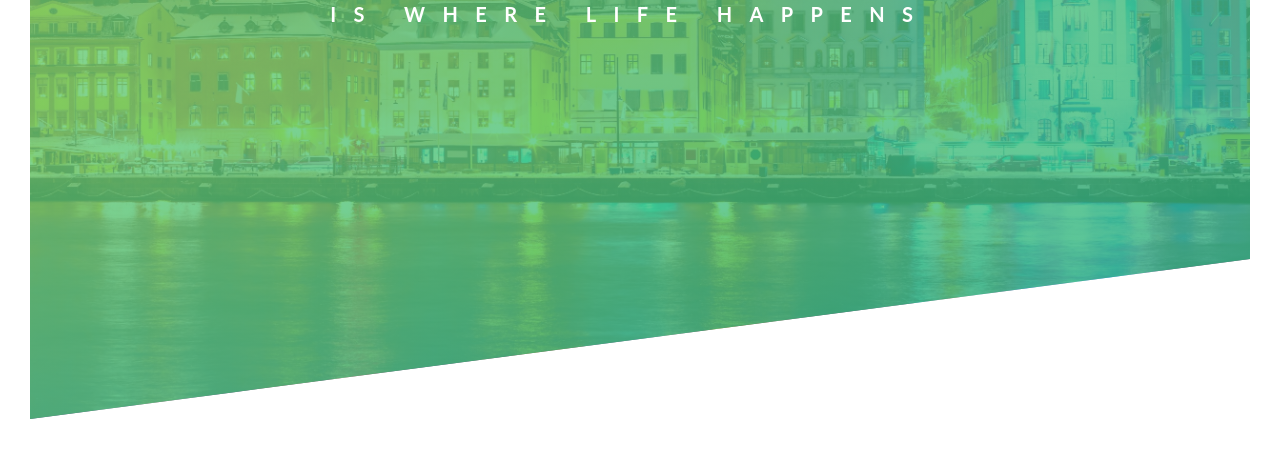
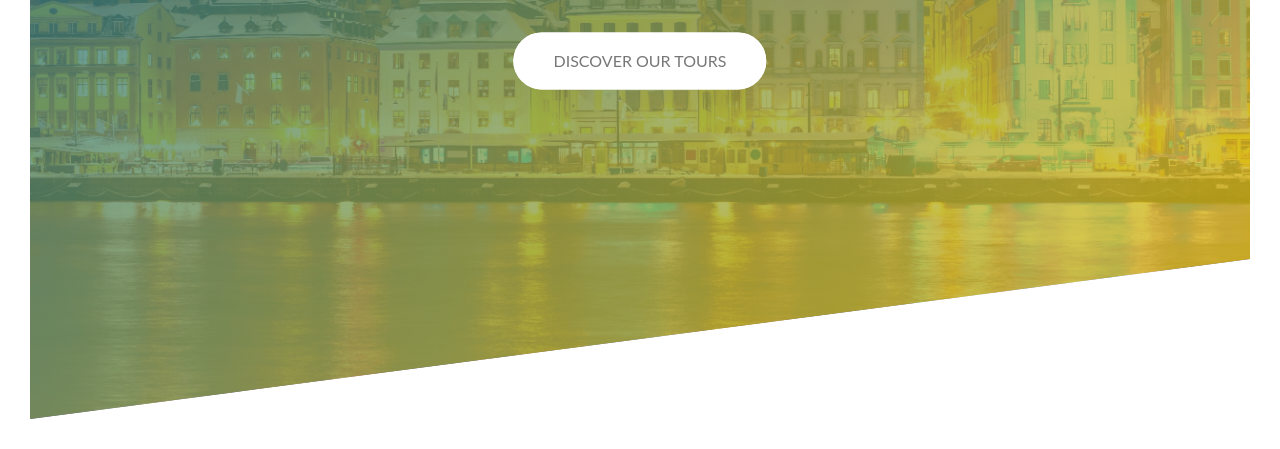
Before and after one commit to 6Mario6/css-advance, a plain HTML site: page index.html in a window 1280 px wide. Shown: the part 371-820 px from the top of the page. Drawn offline with Linux system fonts and the light colour scheme.

Commit message:
add button and animations

```diff
--- a/css/style.css
+++ b/css/style.css
@@ -17,8 +17,8 @@ body {
   height: 95vh;
   background-image: linear-gradient(
       to right bottom,
-      rgba(126, 213, 111, 0.8),
-      rgba(40, 180, 131, 0.8)
+      rgba(0, 106, 167, 0.8),
+      rgba(254, 204, 2, 0.8)
     ),
     url(../img/hero.jpg);
   background-size: cover;
@@ -42,21 +42,125 @@ body {
   top: 40%;
   left: 50%;
   transform: translate(-50%, -50%);
+  text-align: center;
 }
 
 .heading-primary {
   color: #fff;
   text-transform: uppercase;
+  backface-visibility: hidden;
+  margin-bottom: 60px;
 }
+
 .heading-primary-main {
   display: block;
   font-size: 60px;
   font-weight: 400;
   letter-spacing: 35px;
+  animation: moveInLeft 1s ease-in-out;
 }
+
 .heading-primary-sub {
   display: block;
   font-size: 20px;
   font-weight: 700;
   letter-spacing: 17.4px;
+  animation: moveInRight 1s ease-in-out;
 }
+
+@keyframes moveInLeft {
+  0% {
+    opacity: 0;
+    transform: translateX(-100px);
+  }
+
+  80% {
+    transform: translateX(10px);
+  }
+
+  100% {
+    opacity: 1;
+    transform: translate(0);
+  }
+}
+
+@keyframes moveInRight {
+  0% {
+    opacity: 0;
+    transform: translateX(100px);
+  }
+
+  80% {
+    transform: translateX(-10px);
+  }
+
+  100% {
+    opacity: 1;
+    transform: translate(0);
+  }
+}
+
+@keyframes moveInBottom {
+  0% {
+    opacity: 0;
+    transform: translateY(30px);
+  }
+
+  100% {
+    opacity: 1;
+    transform: translate(0);
+  }
+}
+
+.btn:link,
+.btn:visited {
+  text-transform: uppercase;
+  text-decoration: none;
+  padding: 15px 40px;
+  display: inline-block;
+  border-radius: 100px;
+  transition: all 0.2s;
+  position: relative;
+}
+
+.btn:hover {
+  transform: translateY(-3px);
+  box-shadow: 0 10px 20px rgb(0, 0, 0, 0.2);
+}
+
+.btn:active {
+  transform: translateY(-1px);
+  box-shadow: 0 5px 10px rgb(0, 0, 0, 0.2);
+}
+
+.btn-white {
+  background-color: #fff;
+  color: #777;
+}
+
+.btn::after {
+  content: "";
+  display: inline-block;
+  height: 100%;
+  width: 100%;
+  border-radius: 100px;
+  position: absolute;
+  top: 0;
+  left: 0;
+  z-index: -1;
+  transition: all 0.2s;
+}
+
+.btn-white::after {
+  background-color: #fff;
+}
+
+.btn:hover::after {
+  transform: scaleX(1.5) scaleY(1.6);
+  opacity: 0;
+}
+
+.btn-animated {
+  animation: moveInBottom 0.5s ease-out 0.75s;
+  animation-fill-mode: backwards;
+}
--- a/index.html
+++ b/index.html
@@ -22,6 +22,7 @@
           <span class="heading-primary-main">Outdoors</span>
           <span class="heading-primary-sub">is where life happens</span>
         </h1>
+        <a href="#" class="btn btn-white btn-animated">Discover our tours</a>
       </div>
     </header>
   </body>
```
